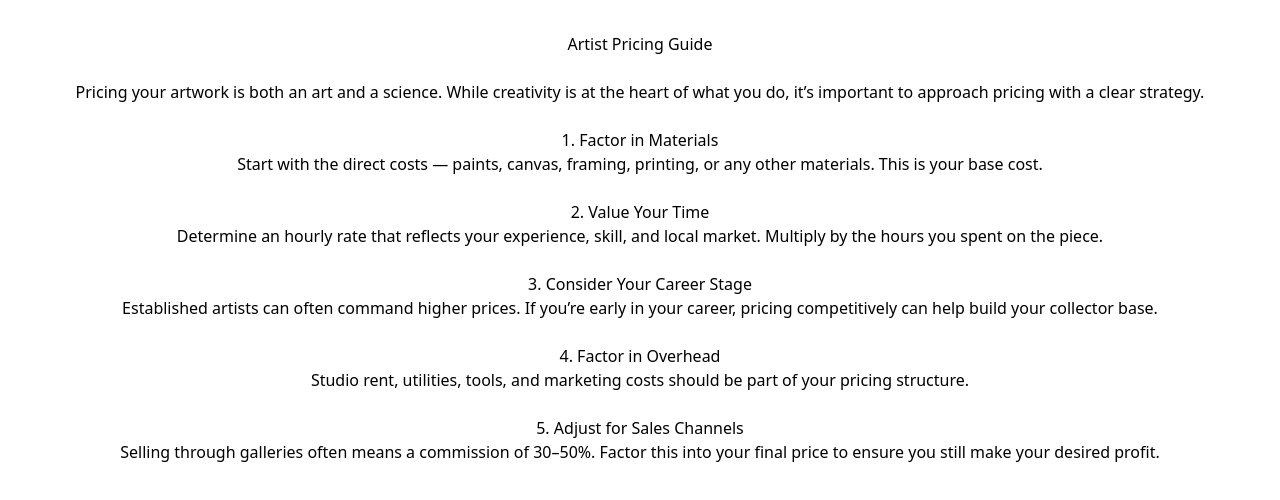
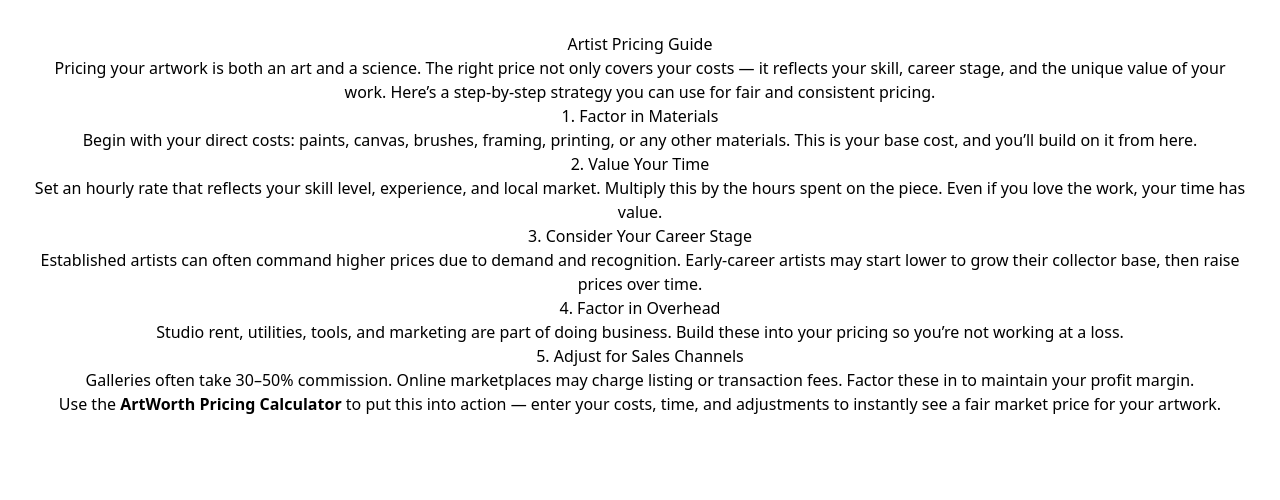
Before and after one commit to seandesiree/artworth-webpage, a React (Vite) app: page /artist-pricing-guide in a window 1280 px wide. Shown: the top 500 px of the page. Built offline with nearby package versions, Linux system fonts and the light colour scheme; no server answers.

Commit message:
updated sections

```diff
--- a/index.html
+++ b/index.html
@@ -1,11 +1,9 @@
 <!DOCTYPE html>
 <html lang="en">
   <head>
-    <!-- Ezoic Consent Scripts (should load first) -->
     <script src="https://cmp.gatekeeperconsent.com/min.js" data-cfasync="false"></script>
     <script src="https://the.gatekeeperconsent.com/cmp.min.js" data-cfasync="false"></script>
 
-    <!-- Ezoic Standalone Header Ad Script -->
     <script async src="//www.ezojs.com/ezoic/sa.min.js"></script>
     <script>
       window.ezstandalone = window.ezstandalone || {};
--- a/src/About.tsx
+++ b/src/About.tsx
@@ -1,22 +1,36 @@
-
 export default function About() {
     return (
       <div className="bg-gradient-to-r from-purple-500 to-pink-500 p-1 rounded-lg">
         <div className="bg-white rounded-lg p-8">
-      <h1 className="font-bold text-7xl text-xlarge">About ArtWorth</h1>
-      <p className="font-thin text-5xl ">
-        ArtWorth was built by an artist who understands the challenges of making
-        a living from creative work. After years of struggling with how to price
-        pieces fairly and consistently, I decided to create a tool that would
-        help artists — from emerging to established — set prices that reflect
-        their time, skill, and value.
+          <h1 className="font-bold text-7xl mb-6">About ArtWorth</h1>
+
+          <p className="font-thin text-2xl mb-6">
+            ArtWorth was created by an artist who knows first-hand the challenge of turning creative passion into a sustainable career.
+            After years of facing uncertainty about how to price my own work — from small commissions to large-scale installations —
+            I realized that artists everywhere were asking the same questions: <em>“How do I value my art?”</em> and
+            <em>“How do I make a living doing what I love?”</em>
           </p>
-      <br></br>
-      <p className="font-thin text-5xl ">
-        Our mission is to empower artists to price with confidence, educate
-        collectors about the value of art, and create a more sustainable creative
-        economy.
+
+          <p className="font-thin text-2xl mb-6">
+            That’s why I built ArtWorth — a smart, intuitive studio assistant and manager designed for today’s professional visual artist.
+            It’s more than a calculator; it’s a career tool. From pricing guidance that factors in time, materials, experience, and market trends,
+            to features that help track expenses, gallery commissions, and edition sizes, ArtWorth empowers you to make informed, confident business decisions.
           </p>
+
+          <p className="font-thin text-2xl mb-6">
+            Our mission is simple: to help artists value their work fairly, educate collectors about the real cost and value of art,
+            and contribute to a more transparent, thriving, and sustainable creative economy.
+            Whether you’re a painter, sculptor, photographer, or mixed-media artist, ArtWorth is here to help you focus on your art —
+            while we help with the numbers.
+          </p>
+
+          <p className="font-thin text-2xl mb-6">
+            Looking ahead, ArtWorth will continue to grow with tools for inventory tracking, exhibition planning,
+            and AI-powered career insights — so your art career can thrive as much as your creativity.
+          </p>
+
+          <h2 className="font-bold text-4xl mt-8">Contact</h2>
+          <p className="font-thin text-2xl">Email: artworthai@gmail.com</p>
         </div>
       </div>
     );
--- a/src/ArtistPricingGuide.tsx
+++ b/src/ArtistPricingGuide.tsx
@@ -2,57 +2,54 @@ export default function ArtistPricingGuide() {
     return (
         <div className="bg-gradient-to-r from-purple-500 to-pink-500 p-1 rounded-lg">
             <div className="bg-white rounded-lg p-8">
-                <h1 className="font-bold text-7xl text-xlarge ">
-                    Artist Pricing Guide
-                </h1>
-                <br></br>
-                <p className="font-thin text-5xl ">
-                    Pricing your artwork is both an art and a science. While
-                    creativity is at the heart of what you do, it’s important to
-                    approach pricing with a clear strategy.
+                <h1 className="font-bold text-6xl mb-6">Artist Pricing Guide</h1>
+
+                <p className="font-thin text-2xl mb-8">
+                    Pricing your artwork is both an art and a science. The right price
+                    not only covers your costs — it reflects your skill, career stage,
+                    and the unique value of your work. Here’s a step-by-step strategy
+                    you can use for fair and consistent pricing.
                 </p>
-                <br></br>
-                <h2 className="text-left text-3xl font-bold">
-                    1. Factor in Materials
-                </h2>
-                <p className="text-left font- thin text-3xl">
-                    Start with the direct costs — paints, canvas, framing,
-                    printing, or any other materials. This is your base cost.
+
+                <h2 className="text-3xl font-bold mt-6 mb-2">1. Factor in Materials</h2>
+                <p className="text-2xl mb-4">
+                    Begin with your direct costs: paints, canvas, brushes, framing,
+                    printing, or any other materials. This is your base cost, and
+                    you’ll build on it from here.
                 </p>
-                <br></br>
-                <h2 className="text-left text-3xl font-bold">
-                    2. Value Your Time
-                </h2>
-                <p className="text-left font- thin text-3xl">
-                    Determine an hourly rate that reflects your experience,
-                    skill, and local market. Multiply by the hours you spent on
-                    the piece.
+
+                <h2 className="text-3xl font-bold mt-6 mb-2">2. Value Your Time</h2>
+                <p className="text-2xl mb-4">
+                    Set an hourly rate that reflects your skill level, experience, and
+                    local market. Multiply this by the hours spent on the piece. Even
+                    if you love the work, your time has value.
                 </p>
-                <br></br>
-                <h2 className="text-left text-3xl font-bold">
-                    3. Consider Your Career Stage
-                </h2>
-                <p className="text-left font- thin text-3xl">
-                    Established artists can often command higher prices. If
-                    you’re early in your career, pricing competitively can help
-                    build your collector base.
+
+                <h2 className="text-3xl font-bold mt-6 mb-2">3. Consider Your Career Stage</h2>
+                <p className="text-2xl mb-4">
+                    Established artists can often command higher prices due to demand
+                    and recognition. Early-career artists may start lower to grow
+                    their collector base, then raise prices over time.
                 </p>
-                <br></br>
-                <h2 className="text-left text-3xl font-bold">
-                    4. Factor in Overhead
-                </h2>
-                <p className="text-left font- thin text-3xl">
-                    Studio rent, utilities, tools, and marketing costs should be
-                    part of your pricing structure.
+
+                <h2 className="text-3xl font-bold mt-6 mb-2">4. Factor in Overhead</h2>
+                <p className="text-2xl mb-4">
+                    Studio rent, utilities, tools, and marketing are part of doing
+                    business. Build these into your pricing so you’re not working at a
+                    loss.
                 </p>
-                <br></br>
-                <h2 className="text-left text-3xl font-bold">
-                    5. Adjust for Sales Channels
-                </h2>
-                <p className="text-left font- thin text-3xl">
-                    Selling through galleries often means a commission of
-                    30–50%. Factor this into your final price to ensure you
-                    still make your desired profit.
+
+                <h2 className="text-3xl font-bold mt-6 mb-2">5. Adjust for Sales Channels</h2>
+                <p className="text-2xl mb-4">
+                    Galleries often take 30–50% commission. Online marketplaces may
+                    charge listing or transaction fees. Factor these in to maintain
+                    your profit margin.
+                </p>
+
+                <p className="font-thin text-2xl mt-8">
+                    Use the <strong>ArtWorth Pricing Calculator</strong> to put this
+                    into action — enter your costs, time, and adjustments to instantly
+                    see a fair market price for your artwork.
                 </p>
             </div>
         </div>
```
Also changed, not shown: src/App.tsx (+52 -47 lines). Lines whose indentation alone changed are shown as unchanged.
